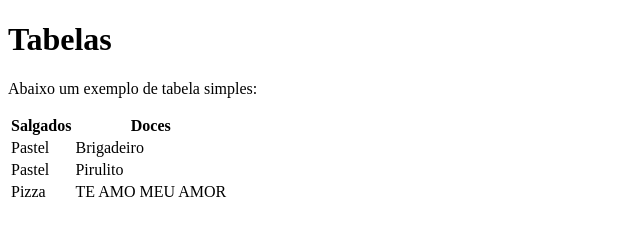
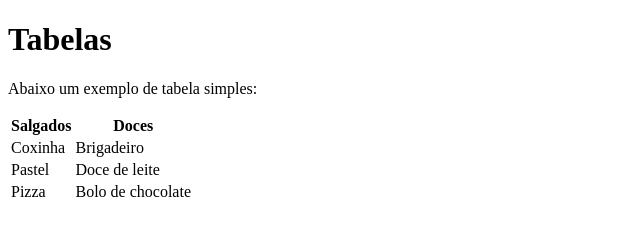
Before and after one commit to Felipe-FrancaST/aula-tabela, a plain HTML site: page index.html in a window 1280 px wide. Shown: the whole page, without its empty margins (0-640 px from the left). Drawn offline with Linux system fonts and the light colour scheme.

Commit message:
mudança

```diff
--- a/index.html
+++ b/index.html
@@ -16,16 +16,16 @@
         <th>Doces</th>
       </tr>
       <tr>
-        <td>Pastel</td>
+        <td>Coxinha</td>
         <td>Brigadeiro</td>
       </tr>
       <tr>
         <td>Pastel</td>
-        <td>Pirulito</td>
+        <td>Doce de leite</td>
       </tr>
       <tr>
         <td>Pizza</td>
-        <td>TE AMO MEU AMOR</td>
+        <td>Bolo de chocolate</td>
       </tr>
     </table>
   </body>
```
